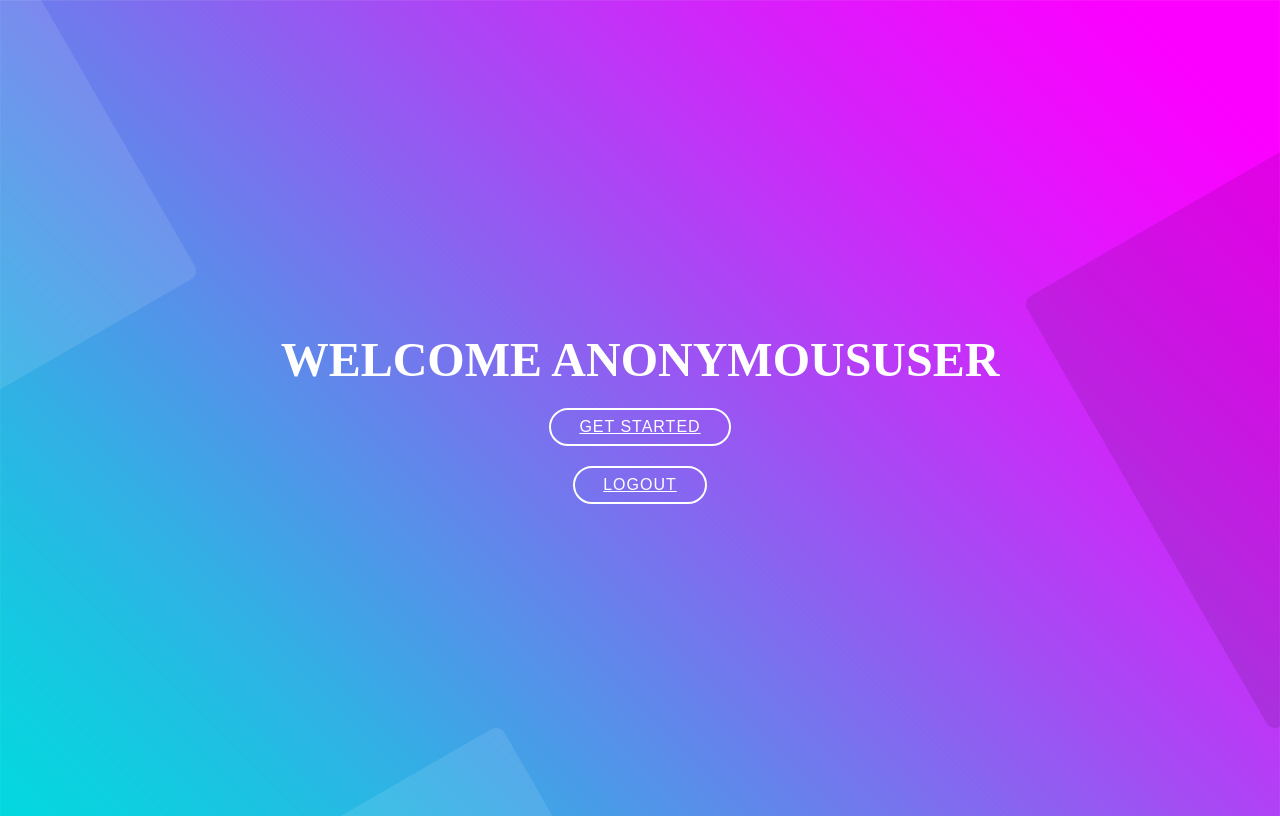
After one commit to PratikLilhare/Django-authentication, a Django app: page /account/home/ in a window 1280 px wide. The commit adds this page. Run offline with Django 3.2, Linux system fonts and the light colour scheme.

Commit message:
making it user friendly with django messages

```diff
--- a/authenticate_app/urls.py
+++ b/authenticate_app/urls.py
@@ -5,5 +5,6 @@ from . import views
 urlpatterns =[
     path('login/',views.loginPage,name='login'),
     path('register/',views.register,name='register'),
-    path('home/',views.home,name='welcome')
+    path('home/',views.home,name='welcome'),
+    path('logout/',views.logoutPage,name="logout")
 ]
--- a/authenticate_app/views.py
+++ b/authenticate_app/views.py
@@ -13,7 +13,8 @@ def loginPage(request):
             login(request,user)
             return redirect('welcome')
         else:
-            redirect('register')
+            messages.error(request,"Username or password is not correct")
+            redirect('login')
     return render(request,"login.html")
 
 def register(request):
@@ -23,13 +24,17 @@ def register(request):
 
         if form.is_valid():
             form.save()
-            messages.success(request,"user created successfully")
+            messages.success(request,"User created successfully")
             return redirect('login')
         else:
-            messages.error(request,"there was an error")
+            messages.error(request,"There was an error")
 
     return render(request,"signup.html",{'form':form})
 
 def home(request):
     user= request.user
     return render(request,'welcome.html',{'user':user})
+
+def logoutPage(request):
+    logout(request)
+    return redirect ("login")
--- /dev/null
+++ b/template/welcome.html
@@ -0,0 +1,109 @@
+{% load static %}
+<!DOCTYPE html>
+<html lang="en">
+<head>
+    <meta charset="UTF-8">
+    <meta name="viewport" content="width=device-width, initial-scale=1.0">
+    <title>Document</title>
+    <style>
+
+
+        /*--------------------------------------------------------------
+# Hero Section
+--------------------------------------------------------------*/
+#hero {
+    width: 100%;
+    height: 100vh;
+    background-size: cover;
+    position: relative;
+  }
+
+  @media (min-width: 1024px) {
+    #hero {
+      background-attachment: fixed;
+    }
+  }
+
+
+  #hero .hero-container {
+    position: absolute;
+    bottom: 0;
+    top: 0;
+    left: 0;
+    right: 0;
+    display: flex;
+    justify-content: center;
+    align-items: center;
+    flex-direction: column;
+    text-align: center;
+  }
+
+  #hero h1 {
+    margin: 30px 0 10px 0;
+    font-size: 48px;
+    font-weight: 700;
+    line-height: 56px;
+    text-transform: uppercase;
+    color: #fff;
+  }
+
+  @media (max-width: 768px) {
+    #hero h1 {
+      font-size: 28px;
+      line-height: 36px;
+    }
+  }
+
+  #hero h2 {
+    color: #eee;
+    margin-bottom: 50px;
+    font-size: 24px;
+  }
+
+  @media (max-width: 768px) {
+    #hero h2 {
+      font-size: 18px;
+      line-height: 24px;
+      margin-bottom: 30px;
+    }
+  }
+
+  #hero .btn-get-started {
+    font-family: "Poppins", sans-serif;
+    text-transform: uppercase;
+    font-weight: 500;
+    font-size: 16px;
+    letter-spacing: 1px;
+    display: inline-block;
+    padding: 8px 28px;
+    border-radius: 50px;
+    transition: 0.5s;
+    margin: 10px;
+    border: 2px solid #fff;
+    color: #fff;
+  }
+
+  #hero .btn-get-started:hover {
+    background: #2dc997;
+    border: 2px solid #2dc997;
+  }
+  html{
+    background-image: url("{% static 'images/bg-01.jpg' %}");
+
+    background-size: 100%;
+}
+
+    </style>
+</head>
+<body>
+
+    <!-- ======= Hero Section ======= -->
+  <section id="hero">
+    <div class="hero-container" data-aos="zoom-in" data-aos-delay="100">
+      <h1>WELCOME {{ user }}</></h1>
+      <a href="#about" class="btn-get-started">Get Started</a>
+      <a href="{% url "logout" %}" class="btn-get-started">logout</a>
+    </div>
+  </section><!-- End Hero Section -->
+</body>
+</html>
```
Also changed, not shown: template/login.html (+35 -0 lines), template/signup.html (+39 -3 lines).
